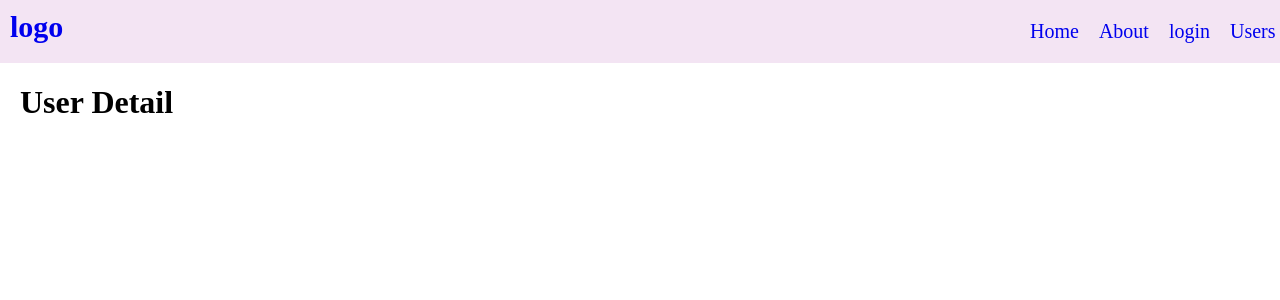
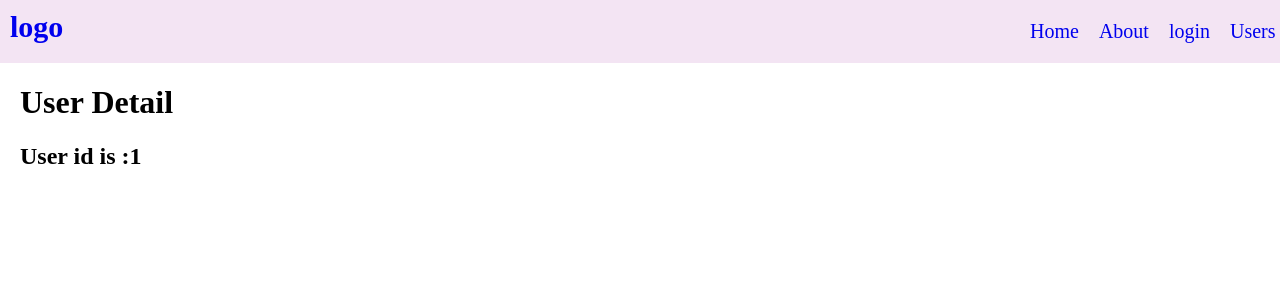
Before and after one commit to muskan-chouhan/react, a React (Vite) app in the folder dynamic-routing/: page /users/1 in a window 1280 px wide. Shown: the top 300 px of the page. Built offline with nearby package versions, Linux system fonts and the light colour scheme.

Commit message:
show user id on user details page

```diff
--- a/dynamic-routing/src/UserDetails.jsx
+++ b/dynamic-routing/src/UserDetails.jsx
@@ -1,7 +1,12 @@
+import { useParams } from "react-router"
 function UserDetails() {
+    const paramsData = useParams();
+    console.log(paramsData.id);
+
   return (
     <div style={{marginLeft:'20px'}}>
     <h1>User Detail</h1>
+    <h2>User id is :{paramsData.id }</h2>
 
    </div>
   )
```
